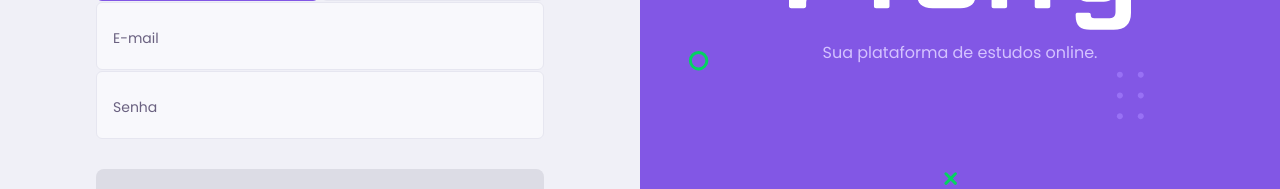
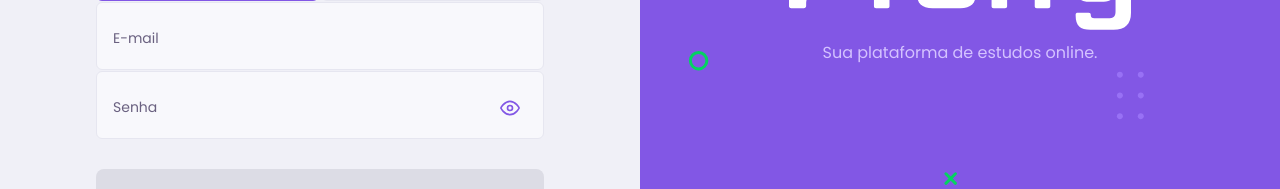
Before and after one commit to macedo-developer/proffy-web, a React (Create React App) app: page /register in a window 1280 px wide. Shown: the part 403-592 px from the top of the page. Built offline with nearby package versions, Linux system fonts and the light colour scheme.

Commit message:
Show/Hide password page Register

```diff
--- a/src/pages/Register/index.tsx
+++ b/src/pages/Register/index.tsx
@@ -1,4 +1,6 @@
-import React from "react";
+import React, { useState } from "react";
+
+import { FiEye, FiEyeOff } from "react-icons/fi";
 
 import logoImg from "../../assets/logo.svg";
 import logoPrimaryImg from "../../assets/logo-primary.svg";
@@ -9,6 +11,8 @@ import Input from "../../components/Input";
 import { Link } from "react-router-dom";
 
 function Register() {
+  const [eyePassword, setEyePassword] = useState(false);
+
   return (
     <div id="page-register">
       <div className="page-register-content">
@@ -28,7 +32,27 @@ function Register() {
               <Input label="Sobrenome" name="surname" />
             </div>
             <Input label="E-mail" name="email" />
-            <Input label="Senha" name="password" />
+
+            <div className="pass-group">
+              <Input
+                label="Senha"
+                type={eyePassword ? "text" : "password"}
+                name="password"
+              />
+              {eyePassword ? (
+                <FiEyeOff
+                  onClick={() => setEyePassword(!eyePassword)}
+                  color="#8257e5"
+                  size={20}
+                />
+              ) : (
+                <FiEye
+                  onClick={() => setEyePassword(!eyePassword)}
+                  color="#8257e5"
+                  size={20}
+                />
+              )}
+            </div>
 
             <button type="submit" disabled>
               Concluir cadastro
--- a/src/pages/Register/styles.css
+++ b/src/pages/Register/styles.css
@@ -58,6 +58,22 @@
   line-height: 2.6rem;
 
   margin-bottom: 1.5rem;
+}
+
+#page-register .register-container form .pass-group {
+  position: relative;
+}
+
+#page-register .register-container form .pass-group svg {
+  position: absolute;
+  top: 2.8rem;
+  right: 2.4rem;
+  cursor: pointer;
+  transition: color 0.4s;
+}
+
+#page-register .register-container form .pass-group svg:hover {
+  color: var(--color-primary-dark);
 }
 
 #page-register .register-container form button {
```
